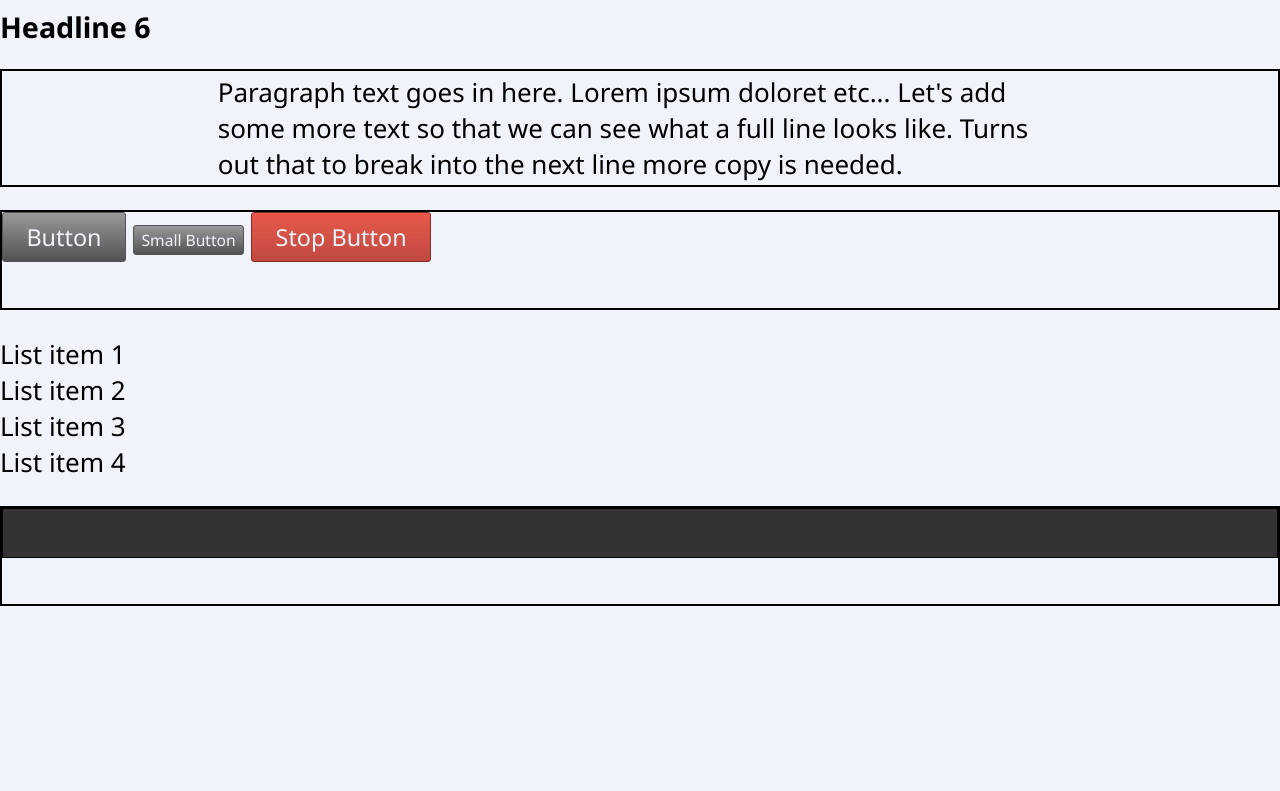
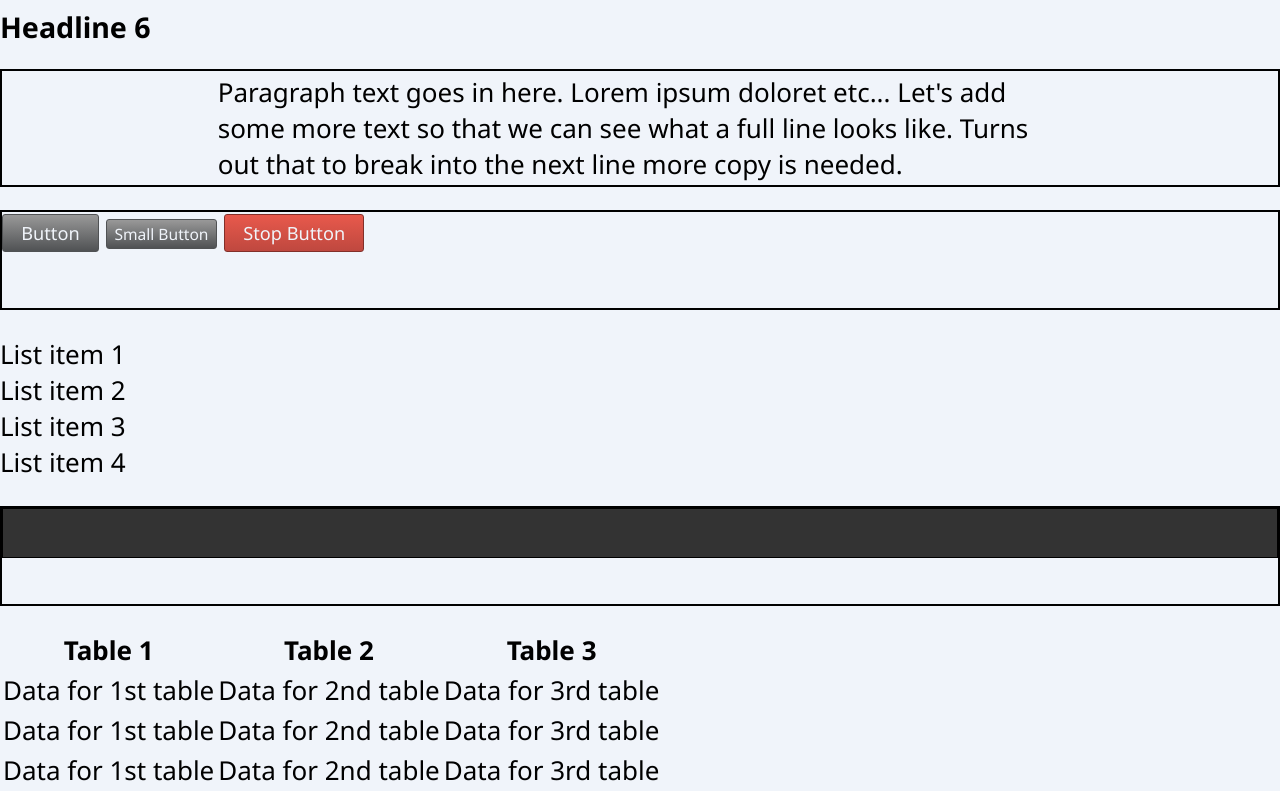
Before and after one commit to bwynn/style_library, a plain HTML site: page index.html in a window 1280 px wide. Shown: the part 373-1164 px from the top of the page. Before the commit the page ends 1002 px from the top, so only its background shows below. Drawn offline with Linux system fonts and the light colour scheme.

Commit message:
added a table to begin styling.

```diff
--- a/index.html
+++ b/index.html
@@ -35,6 +35,32 @@
     <div class='grid lg-grid-6 md-grid-4 sm-grid-3'></div>
   </div>
   <!-- Table -->
+  <table>
+    <thead>
+      <tr>
+        <th>Table 1</th>
+        <th>Table 2</th>
+        <th>Table 3</th>
+      </tr>
+    </thead>
+    <tbody>
+      <tr>
+        <td>Data for 1st table</td>
+        <td>Data for 2nd table</td>
+        <td>Data for 3rd table</td>
+      </tr>
+      <tr>
+        <td>Data for 1st table</td>
+        <td>Data for 2nd table</td>
+        <td>Data for 3rd table</td>
+      </tr>
+      <tr>
+        <td>Data for 1st table</td>
+        <td>Data for 2nd table</td>
+        <td>Data for 3rd table</td>
+      </tr>
+    </tbody>
+  </table>
   <!-- Buttons -->
   <!-- Forms -->
   <!-- Images -->
--- a/style.css
+++ b/style.css
@@ -185,10 +185,11 @@ ul {
 }
 
 /* --------------------- Table ------------------- */
+
 /* --------------------- Buttons ----------------- */
 .btn {
   padding: .35em 1em;
-  font-size: .9em;
+  font-size: .7em;
 }
 .btn,
 .btn-sm {
```
